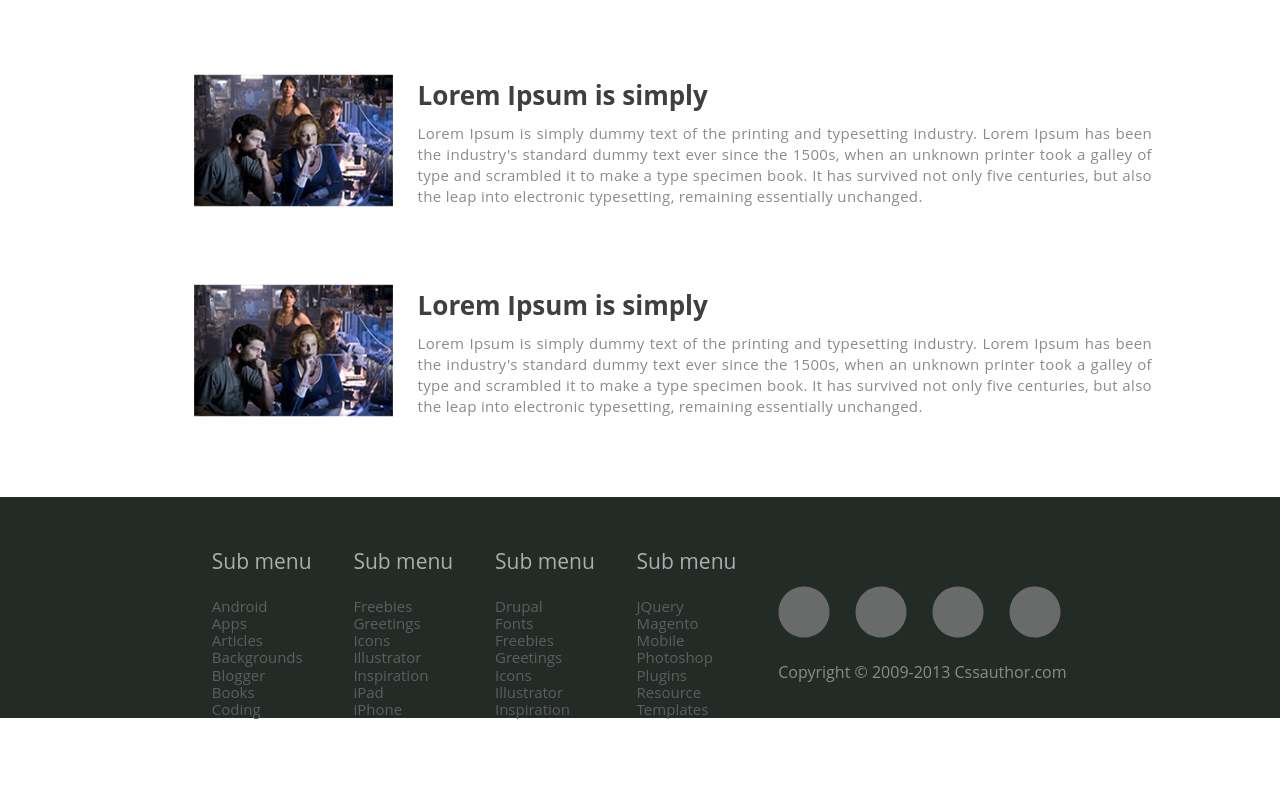
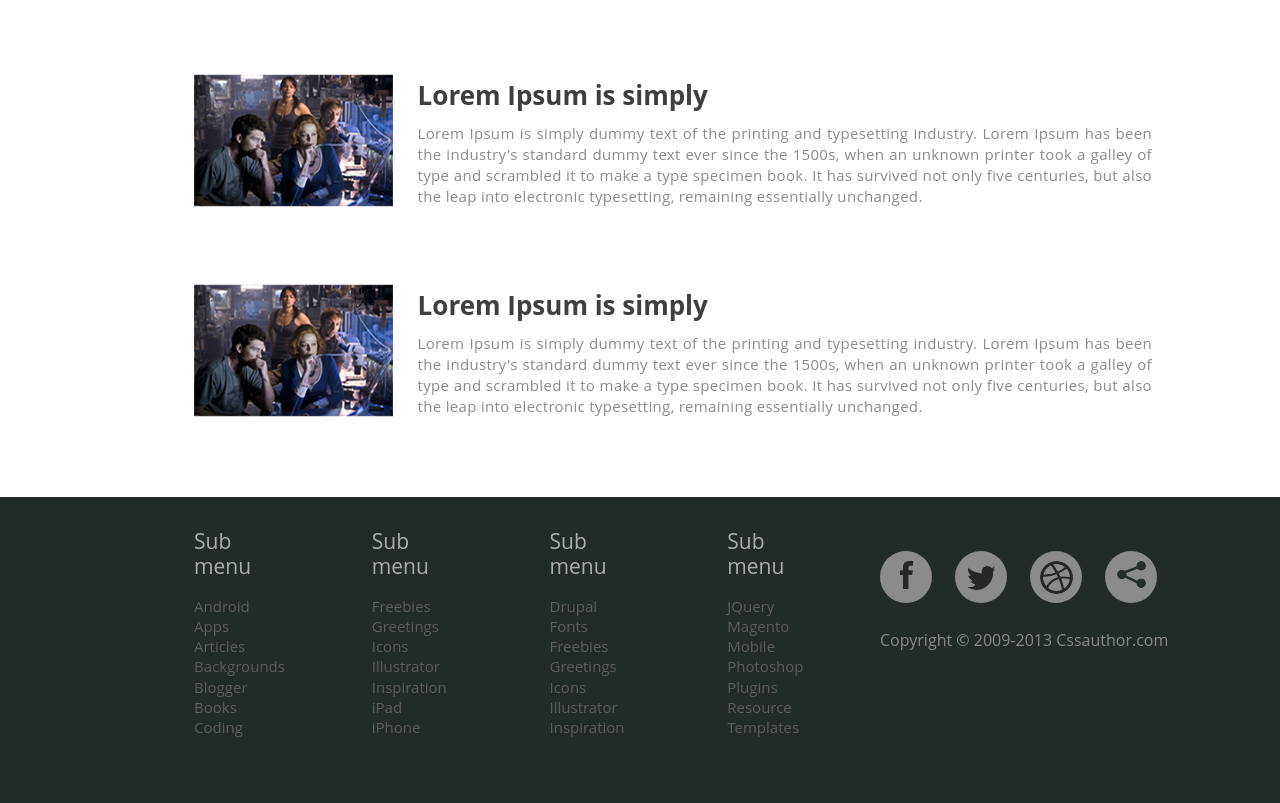
Before and after one commit to alexanderkalyupanov/alma-test-task, a website: page alma-test-task/index.html in a window 1280 px wide. Shown: the part 1235-2038 px from the top of the page. Before the commit the page ends 1954 px from the top, so only its background shows below. Drawn offline with Linux system fonts and the light colour scheme.

Commit message:
feat: adding styles for footer

```diff
--- a/alma-test-task/assets/css/style.scss
+++ b/alma-test-task/assets/css/style.scss
@@ -262,13 +262,18 @@ body {
 
   background-color: #232b26;
   &__container {
-    max-width: 940px;
-    // margin-top: 80px;
-    padding-top: 3.25rem;
+    max-width: 1060px;
+  }
+  &__box {
+    padding: 2rem 0rem 4rem 5.25rem;
     display: flex;
-    justify-content: space-evenly;
-    align-items: center;
-    flex-wrap: wrap;
+    align-items: flex-start;
+    justify-content: space-between;
+    gap: 55px;
+  }
+  &__main {
+    display: flex;
+    gap: 80px;
   }
    &__list {
     display: flex;
@@ -277,19 +282,19 @@ body {
     span {
       color: #ADADAD;
       font-size: 1.3125rem;
+      margin-bottom: 20px;
     }
   }
   &__item {
     color: #5f5d5f;
     font-size: 0.9375rem;
     text-align: left;
-  }
-  &__item:first-of-type {
-    padding-top: 1.5rem;
+    margin-bottom: 3px;
   }
   &__socials-box {
+    margin-top: 22px;
     display: flex;
-    gap: 25px;
+    gap: 23px;
     flex-wrap: wrap;
     max-width: 290px;
 
@@ -297,8 +302,20 @@ body {
       color: var(--dark-gray);
     }
   }
-  &__social {
+  &__links {
     width: 52px;
     height: 52px;
+    text-align: center;
+    background-color: var(--dark-gray);
+    border-radius: 50%;
+  }
+  &__images {
+    padding-top: 10px;
+  }
+  &__copy {
+     margin-top: 5px;
+  }
+  .img-twitter {
+    padding-top: 15px;
   }
 }
--- a/alma-test-task/index.html
+++ b/alma-test-task/index.html
@@ -165,6 +165,10 @@
     <!-- Footer section -->
     <footer class="footer">
       <div class="container footer__container">
+        <div class="footer__box">
+
+
+      <div class="footer__main">
          <ul class="footer__list">
           <span>Sub menu</span>
           <li class="footer__item">Android</li>
@@ -205,30 +209,43 @@
           <li class="footer__item">Resource</li>
           <li class="footer__item">Templates</li>
         </ul>
+        </div>
+
         <div class="footer__socials-box">
+          <a href="#" class="footer__links">
             <img
-            src="./assets/icons/fb.svg"
+              src="./assets/icons/facebook.png"
               alt="facebook icons"
-            class="footer__social"
+              class="footer__images img-fb"
             />
+          </a>
+          <a href="#" class="footer__links">
             <img
-            src="./assets/icons/twitter.svg"
-            alt="twitter icons"
-            class="footer__social"
+              src="./assets/icons/twitter.png"
+              alt="facebook icons"
+              class="footer__images img-twitter"
             />
+          </a>
+          <a href="#" class="footer__links">
             <img
-            src="./assets/icons/www.svg"
-            alt="internet icons"
-            class="footer__social"
+              src="./assets/icons/globe.png"
+              alt="facebook icons"
+              class="footer__images img-globe"
             />
+          </a>
+          <a href="#" class="footer__links">
             <img
-            src="./assets/icons/share.svg"
-            alt="share icons"
-            class="footer__social"
+              src="./assets/icons/branch.png"
+              alt="facebook icons"
+              class="footer__images img-branch"
             />
-          <span>Copyright © 2009-2013 Cssauthor.com</span>
+          </a>
+
+          <span class="footer__copy">Copyright © 2009-2013 Cssauthor.com</span>
         </div>
+
       </div>
     </footer>
+
   </body>
 </html>
```
Also changed, not shown: alma-test-task/assets/css/style.css, alma-test-task/assets/icons/branch.png (added), alma-test-task/assets/icons/facebook.png (added), alma-test-task/assets/icons/fb.svg (deleted), alma-test-task/assets/icons/globe.png (added), alma-test-task/assets/icons/share.svg (deleted), alma-test-task/assets/icons/twitter.png (added), alma-test-task/assets/icons/twitter.svg (deleted), alma-test-task/assets/icons/www.svg (deleted), 1 other file. Lines whose indentation alone changed are shown as unchanged.
